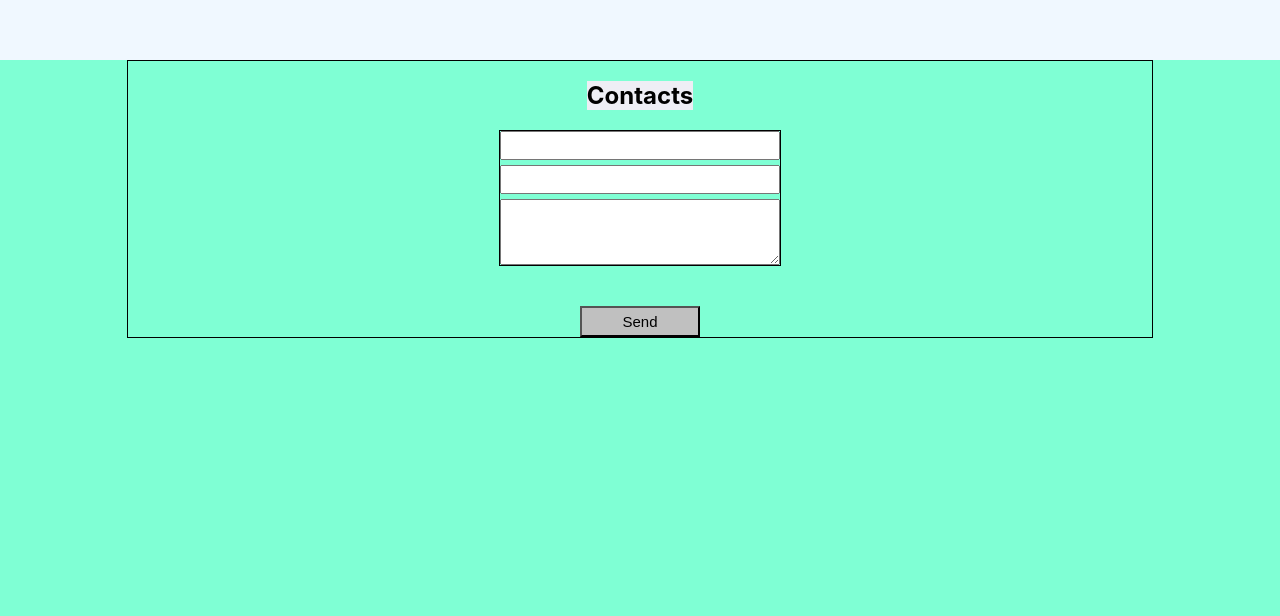
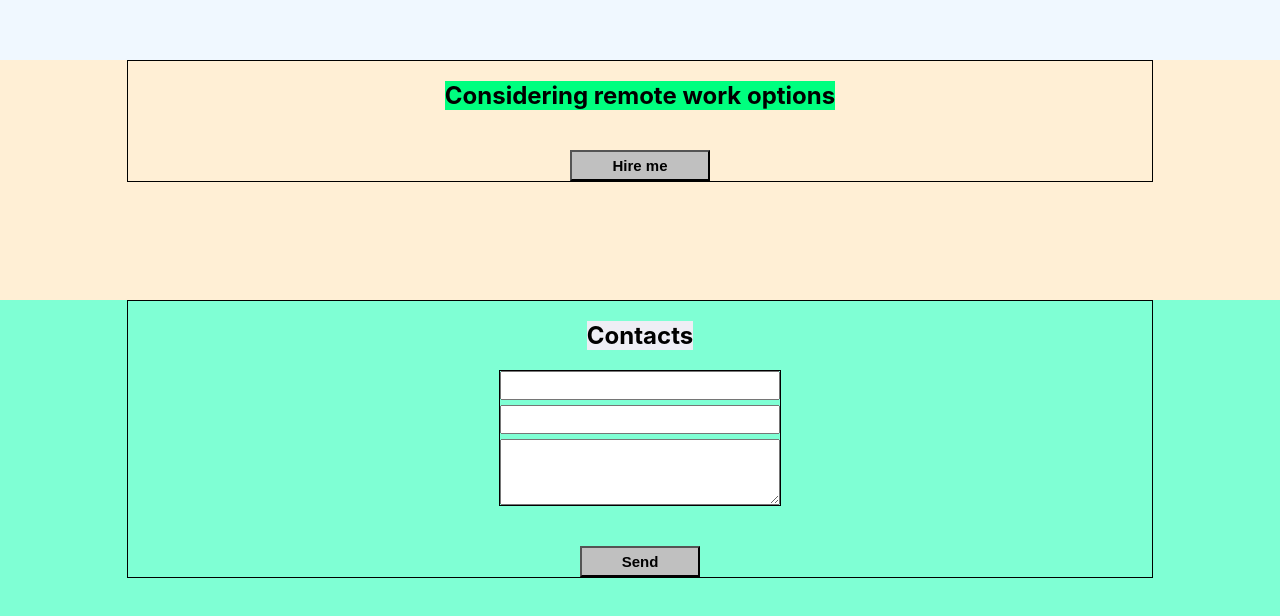
Before and after one commit to NikolayPasyuk/portfolio, a React (Create React App) app: page / in a window 1280 px wide. Shown: the part 2440-3056 px from the top of the page. Built offline with nearby package versions, Linux system fonts and the light colour scheme.

Commit message:
added folder remote_work

```diff
--- a/src/App.js
+++ b/src/App.js
@@ -5,6 +5,7 @@ import {Skills} from "./skills/Skills";
 import {Projects} from "./projects/Projects";
 import {Contacts} from "./contacts/Contacts";
 import {Footer} from "./footer/Footer";
+import {Remote_work} from "./remote-work/Remote_work";
 
 function App() {
     return (
@@ -13,6 +14,7 @@ function App() {
             <Main/>
             <Skills/>
             <Projects/>
+            <Remote_work/>
             <Contacts/>
             <Footer/>
         </div>
--- a/src/contacts/Contacts.module.css
+++ b/src/contacts/Contacts.module.css
@@ -31,6 +31,7 @@
 }
 
 .button {
+    font-weight: bold;
     font-size: 15px;
     background: #C0C0C0;
     margin-top: 20px;
--- /dev/null
+++ b/src/remote-work/Remote_work.js
@@ -0,0 +1,13 @@
+import style from './Remote_work.module.css'
+import styleContainer from '../common/styles/Container.module.css'
+
+export const Remote_work = () => {
+    return (
+        <div className={style.remoteBlock}>
+            <div className={`${styleContainer.container} ${style.remoteContainer}`}>
+                <h2 className={style.title}>Considering remote work options</h2>
+                <button className={style.button}>Hire me</button>
+            </div>
+        </div>
+    );
+}
--- /dev/null
+++ b/src/remote-work/Remote_work.module.css
@@ -0,0 +1,22 @@
+.remoteBlock {
+    min-height: 30vh;
+    background-color: #FFEFD5;
+}
+
+.remoteContainer {
+    flex-direction: column;
+    justify-content: flex-start;
+}
+
+.title {
+    background-color: #00FF7F
+}
+
+.button {
+    font-weight: bold;
+    font-size: 15px;
+    background: #C0C0C0;
+    margin-top: 20px;
+    padding: 5px 40px;
+
+}
```
